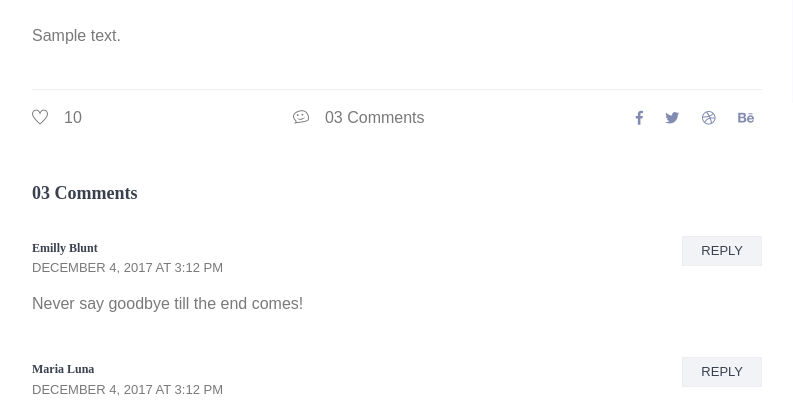
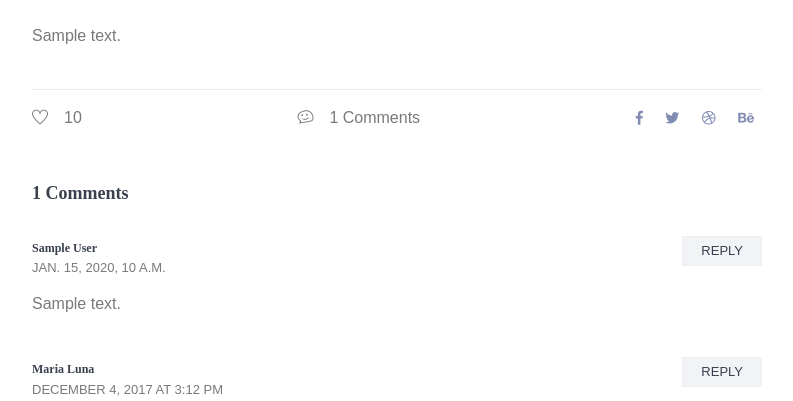
Before and after one commit to Sterrrrest/blog-backend-master, a Django app: template templates/blog-details.html in a window 1280 px wide. Shown: the part 1065-1466 px from the top of the page, without its empty margins (53-846 px from the left). Run offline with Django 3.2, Linux system fonts and the light colour scheme; the template is opened without the code that fills it: most values are stand-ins (such as "Sample title", 1, 10 or a date in 2020); some libraries are stand-ins or nearby versions.

Commit message:
Add comments to post page

```diff
--- a/templates/blog-details.html
+++ b/templates/blog-details.html
@@ -83,7 +83,7 @@
               <p>{{post.text}}</p>
               <div class="news_d_footer flex-column flex-sm-row">
                 <a href="#"><span class="align-middle mr-2"><i class="ti-heart"></i></span>{{post.likes_amount}}</a>
-                <a class="justify-content-sm-center ml-sm-auto mt-sm-0 mt-2" href="#"><span class="align-middle mr-2"><i class="ti-themify-favicon"></i></span>03 Comments</a>
+                <a class="justify-content-sm-center ml-sm-auto mt-sm-0 mt-2" href="#"><span class="align-middle mr-2"><i class="ti-themify-favicon"></i></span>{{post.comments | length}} Comments</a>
                 <div class="news_socail ml-sm-auto mt-sm-0 mt-2">
                   <a href="#"><i class="fab fa-facebook-f"></i></a>
                   <a href="#"><i class="fab fa-twitter"></i></a>
@@ -93,17 +93,17 @@
               </div>
             </div>
 
-
             <div class="comments-area">
-              <h4>03 Comments</h4>
+              <h4>{{post.comments | length}} Comments</h4>
+              {% for comment in post.comments %}
               <div class="comment-list">
                 <div class="single-comment justify-content-between d-flex">
                   <div class="user justify-content-between d-flex">
                     <div class="desc">
-                      <h5><a href="#">Emilly Blunt</a></h5>
-                      <p class="date">December 4, 2017 at 3:12 pm </p>
+                      <h5><a href="#">{{comment.author}}</a></h5>
+                      <p class="date">{{comment.published_at}}</p>
                       <p class="comment">
-                          Never say goodbye till the end comes!
+                        {{comment.text}}
                       </p>
                     </div>
                   </div>
@@ -112,6 +112,7 @@
                   </div>
                 </div>
               </div>
+              {% endfor %}
               <div class="comment-list">
                 <div class="single-comment justify-content-between d-flex">
                   <div class="user justify-content-between d-flex">
```
